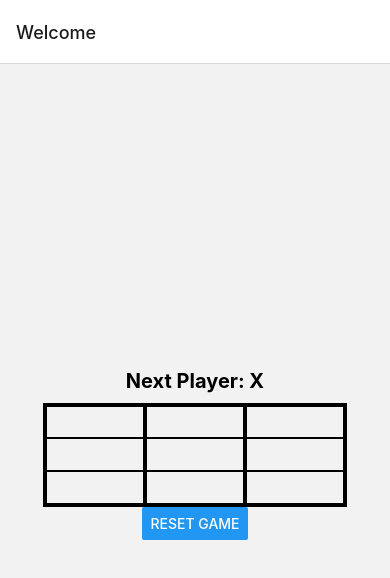
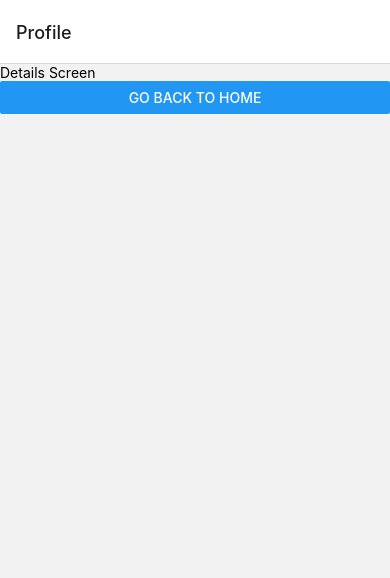
Before and after one commit to JSmooVE3990/AwesomeProject, a React Native app: screen / in a window 390 px wide. Shown: the top 578 px of the page. Built offline with nearby package versions, Linux system fonts and the light colour scheme.

Commit message:
Update stack navigation.

```diff
--- a/App.tsx
+++ b/App.tsx
@@ -10,8 +10,8 @@ const App = () => {
   return (
     <NavigationContainer >
       <Stack.Navigator>
-        <Stack.Screen name ="Home" component={Game} options={{title:'Welcome'}}/>
-        <Stack.Screen name="Profile" component={Profile} />
+      <Stack.Screen name="Profile" component={Profile} options={{title:'Profile'}} />
+      <Stack.Screen name ="Home" component={Game} options={{title:'Welcome'}}/>
       </Stack.Navigator>
     </NavigationContainer>
   );
--- a/src/Game.tsx
+++ b/src/Game.tsx
@@ -1,7 +1,7 @@
 import React, { useState } from 'react';
 import { View, Text, TouchableOpacity, StyleSheet, Button } from 'react-native';
 
-const Game = () => {
+const Game = ({navigation}) => {
   const initialBoard = Array(9).fill(null);
   const [board, setBoard] = useState(initialBoard);
   const [isXNext, setIsXNext] = useState(true);
@@ -83,6 +83,13 @@ const Game = () => {
         </View>
       </View>
       <Button title="Reset Game" onPress={resetGame} />
+      <View>
+      <Text>Details Screen</Text>
+      <Button
+        title="Go back to Home"
+        onPress={() => navigation.navigate('Profile')}
+      />
+    </View>
     </View>
   );
 };
--- a/src/Profile.tsx
+++ b/src/Profile.tsx
@@ -1,7 +1,14 @@
-import { Text } from "react-native"
+import { Button, Text, View } from "react-native"
 
-const Profile = () => {
-    return <><Text>Profile</Text></>
+const Profile = ({navigation}) => {
+
+    return     <View>
+      <Text>Details Screen</Text>
+      <Button
+        title="Go back to Home"
+        onPress={() => navigation.navigate('Home')}
+      />
+    </View>
 
 }
 export default Profile
```
